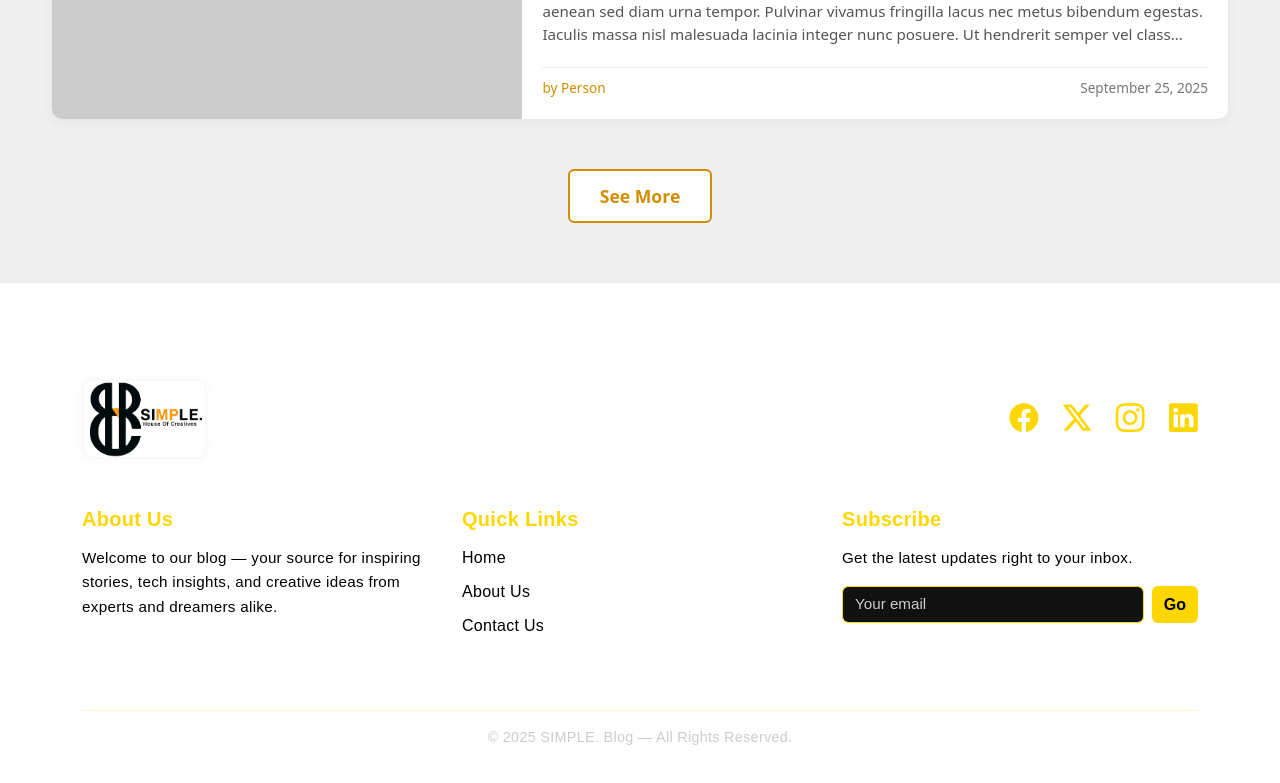
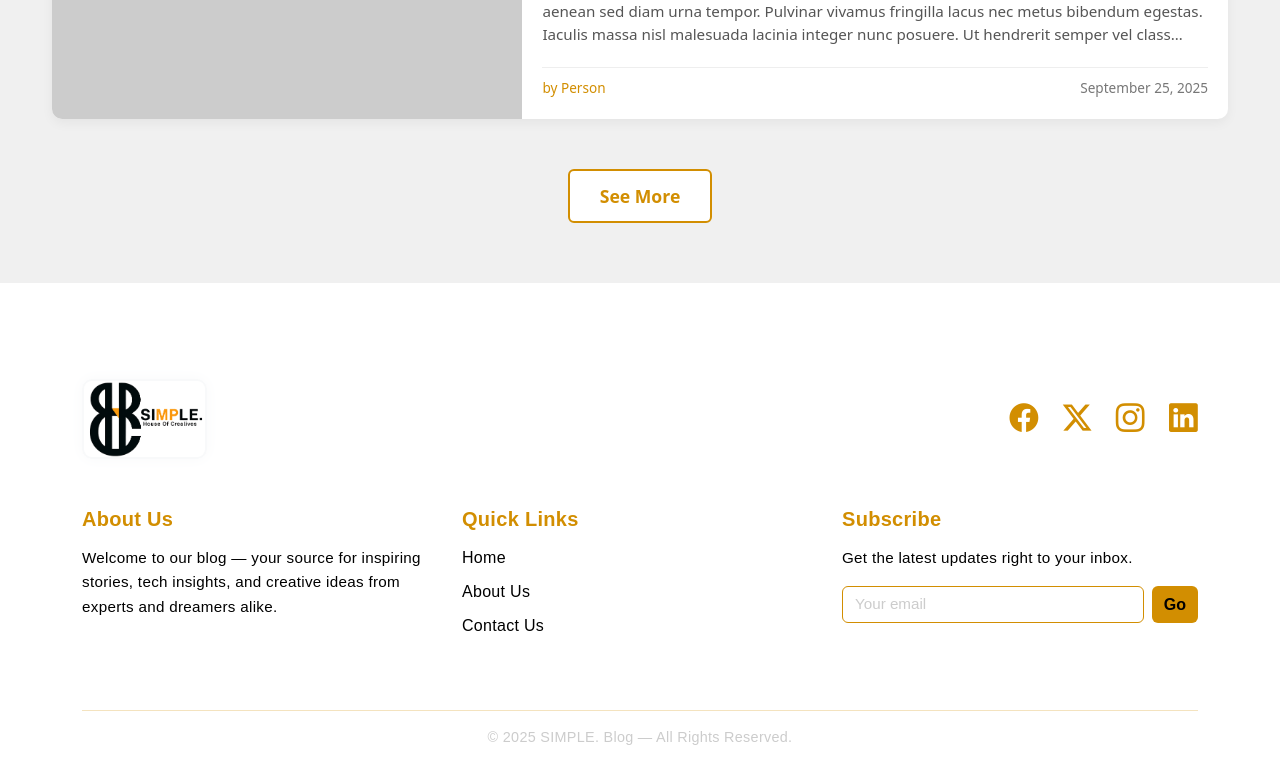
Before and after one commit to SIMPLE-H-O-C/Simple-blog, a React (Vite) app in the folder simple-blog/: page / in a window 1280 px wide. Shown: the part 2861-3644 px from the top of the page. Built offline with nearby package versions, Linux system fonts and the light colour scheme.

Commit message:
changed gold to color #d28e01

```diff
--- a/simple-blog/src/styles/Footer.css
+++ b/simple-blog/src/styles/Footer.css
@@ -1,5 +1,5 @@
 .footer-section {
-  background-color: white;
+  background-color: #fff;
   color: #fff;
   position: relative;
   font-family: "Poppins", sans-serif;
@@ -30,14 +30,14 @@
 
 .footer-title {
   font-weight: 700;
-  color: gold;
+  color: #d28e01 ;
   font-size: 1.8rem;
   text-shadow: 0 0 6px rgba(255, 255, 255, 0.4);
 }
 
 /* === Headings & Text === */
 .footer-heading {
-  color: gold;
+  color: #d28e01;
   font-weight: 600;
   margin-bottom: 15px;
 }
@@ -60,13 +60,13 @@
 }
 
 .footer-link:hover {
-  color: gold;
+  color: #d28e01 ;
   text-shadow: 0 0 6px rgba(255, 215, 0, 0.8);
 }
 
 /* === Social Icons === */
 .social-icon {
-  color: gold;
+  color: #d28e01 ;
   font-size: 1.8rem;
   transition: transform 0.3s ease, color 0.3s ease;
 }
@@ -78,8 +78,8 @@
 
 /* === Subscribe Section === */
 .footer-input {
-  background-color: #111;
-  border: 1px solid gold;
+  background-color: #fff;
+  border: 1px solid #d28e01 ;
   color: white;
   font-size: 0.95rem;
 }
@@ -89,7 +89,7 @@
 }
 
 .btn-gold {
-  background-color: gold;
+  background-color: #d28e01;
   color: black;
   font-weight: 600;
   border: none;
@@ -97,13 +97,13 @@
 }
 
 .btn-gold:hover {
-  background-color: #d4af37;
+  background-color: #d28e01 ;
   color: white;
 }
 
 /* === Bottom Copyright === */
 .border-gold {
-  border-top: 1px solid gold;
+  border-top: 1px solid #d28e01 ;
   margin-top: 2rem;
 }
 
```
